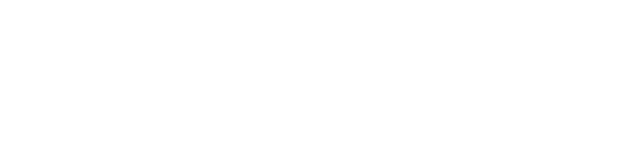
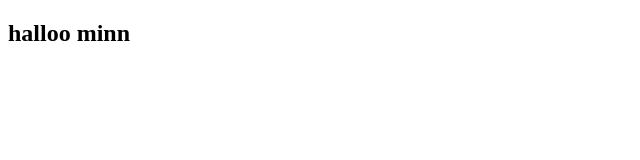
Before and after one commit to TitikDuaKoma/test-fork, a plain HTML site: page index.html in a window 1280 px wide. Shown: the whole page, without its empty margins (0-640 px from the left). Drawn offline with Linux system fonts and the light colour scheme.

Commit message:
add h2 in index

```diff
--- a/index.html
+++ b/index.html
@@ -6,6 +6,6 @@
     <title>Document</title>
 </head>
 <body>
-
+    <h2>halloo minn</h2>
 </body>
 </html>
```
